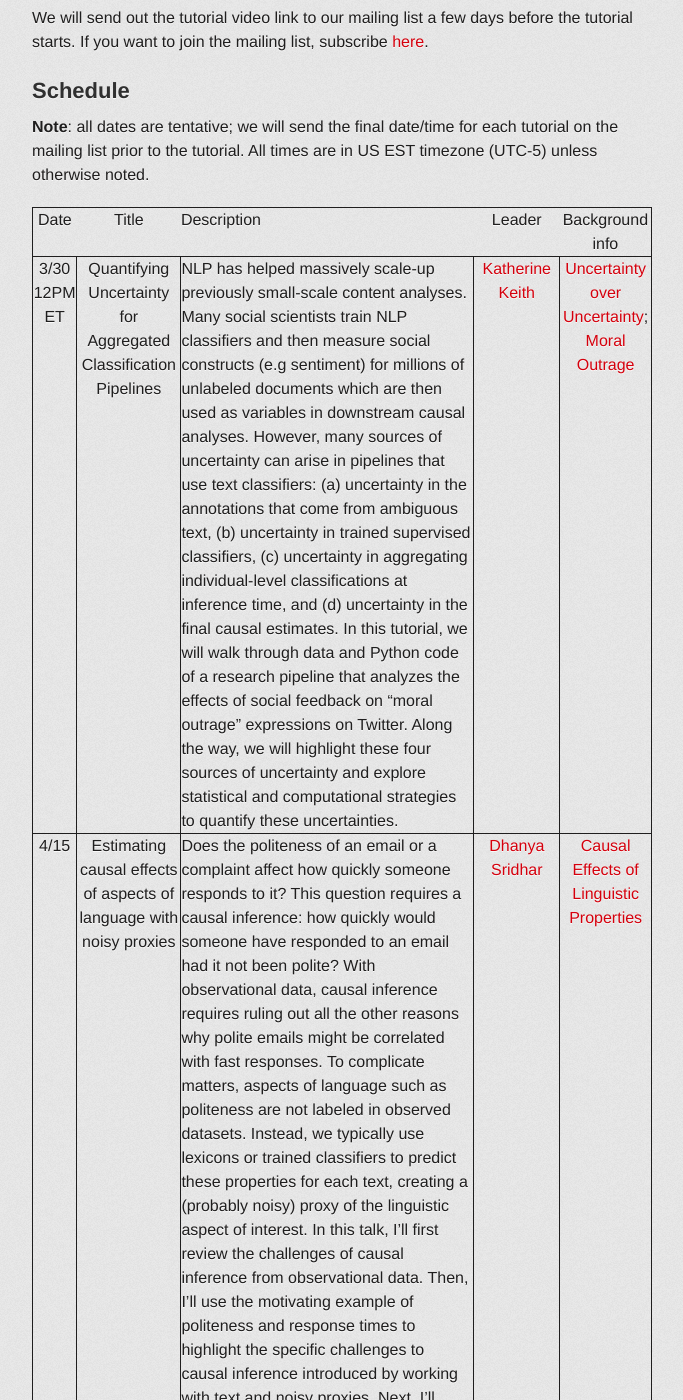
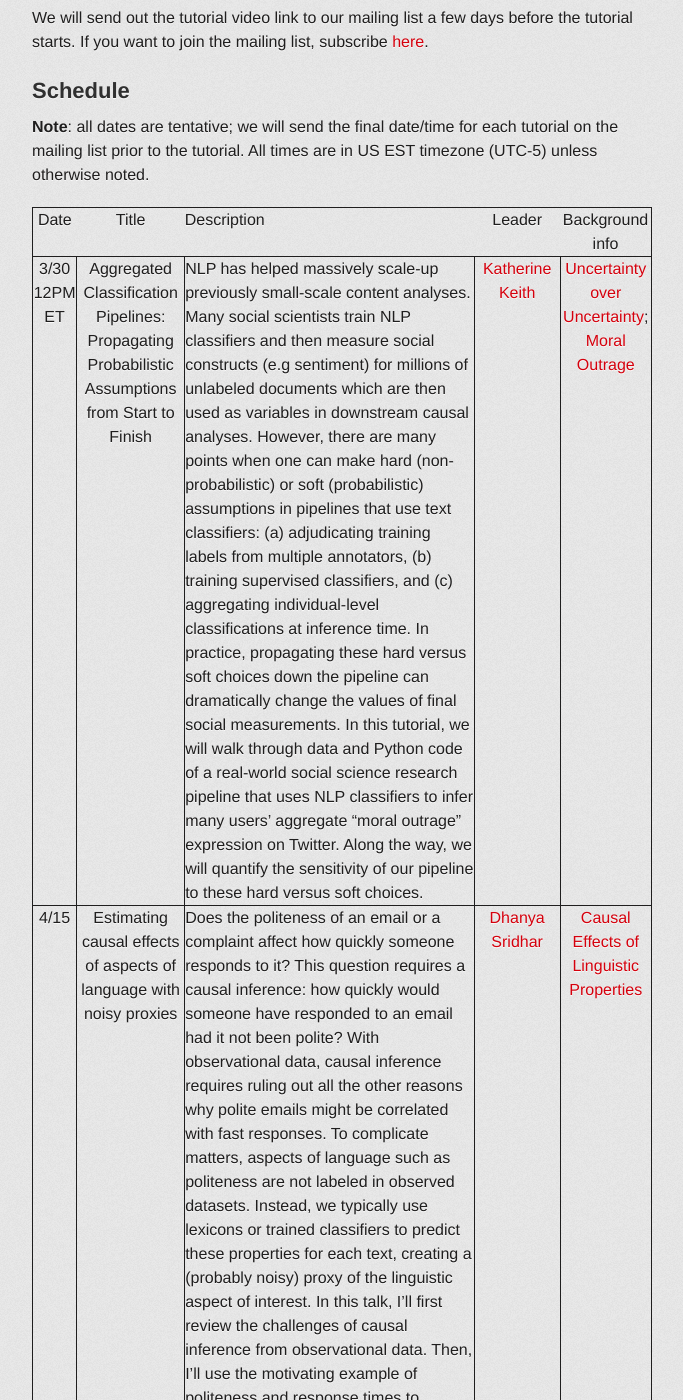
Before and after one commit to nlp-css-201-tutorials/nlp-css-201-tutorials, a Jekyll site: the page built from index.md, in a window 1280 px wide and 1400 px high, scrolled down 885 px. Shown: the whole window, without its empty margins (298-981 px from the left). Built offline with Jekyll 4.4.1, drawn with Linux system fonts in a browser that asks for light colours; some web fonts are replaced.

Commit message:
push katie abstract changes

```diff
--- a/index.md
+++ b/index.md
@@ -29,7 +29,7 @@ All times are in US EST timezone (UTC-5) unless otherwise noted.
 
 | Date | Title | Description | Leader | Background info |
 |---|---|:--|---|---|
-| 3/30 12PM ET | Quantifying Uncertainty for Aggregated Classification Pipelines | NLP has helped massively scale-up previously small-scale content analyses. Many social scientists train NLP classifiers and then measure social constructs (e.g sentiment) for millions of unlabeled documents which are then used as variables in downstream causal analyses. However, many sources of uncertainty can arise in pipelines that use text classifiers: (a) uncertainty in the annotations that come from ambiguous text, (b) uncertainty in trained supervised classifiers, (c) uncertainty in aggregating individual-level classifications at inference time, and (d) uncertainty in the final causal estimates. In this tutorial, we will walk through data and Python code of a research pipeline that analyzes the effects of social feedback on “moral outrage” expressions on Twitter. Along the way, we will highlight these four sources of uncertainty and explore statistical and computational strategies to quantify these uncertainties.| [Katherine Keith](kakeith.github.io) | [Uncertainty over Uncertainty](https://aclanthology.org/2020.nlpcss-1.13.pdf); [Moral Outrage](https://www.science.org/doi/pdf/10.1126/sciadv.abe5641) |
+| 3/30 12PM ET | Aggregated Classification Pipelines: Propagating Probabilistic Assumptions from Start to Finish | NLP has helped massively scale-up previously small-scale content analyses. Many social scientists train NLP classifiers and then measure social constructs (e.g sentiment) for millions of unlabeled documents which are then used as variables in downstream causal analyses. However, there are many points when one can make hard (non-probabilistic) or soft (probabilistic) assumptions in pipelines that use text classifiers: (a) adjudicating training labels from multiple annotators, (b) training supervised classifiers, and (c) aggregating individual-level classifications at inference time. In practice, propagating these hard versus soft choices down the pipeline can dramatically change the values of final social measurements.  In this tutorial, we will walk through data and Python code of a real-world social science research pipeline that uses NLP classifiers to infer many users’ aggregate “moral outrage” expression on Twitter. Along the way, we will quantify the sensitivity of our pipeline to these hard versus soft choices.  | [Katherine Keith](kakeith.github.io) | [Uncertainty over Uncertainty](https://aclanthology.org/2020.nlpcss-1.13.pdf); [Moral Outrage](https://www.science.org/doi/pdf/10.1126/sciadv.abe5641) |
 | 4/15 | Estimating causal effects of aspects of language with noisy proxies | Does the politeness of an email or a complaint affect how quickly someone responds to it? This question requires a causal inference: how quickly would someone have responded to an email had it not been polite? With observational data, causal inference requires ruling out all the other reasons why polite emails might be correlated with fast responses. To complicate matters, aspects of language such as politeness are not labeled in observed datasets. Instead, we typically use lexicons or trained classifiers to predict these properties for each text, creating a (probably noisy) proxy of the linguistic aspect of interest. In this talk, I'll first review the challenges of causal inference from observational data. Then, I'll use the motivating example of politeness and response times to highlight the specific challenges to causal inference introduced by working with text and noisy proxies. Next, I'll introduce recent results that establish assumptions and a methodology under which valid causal inference is possible. Finally, I'll demonstrate this methodology: we'll use semi-synthetic data and adapt a text representation method to recover causal effect estimates. | [Dhanya Sridhar](https://www.dsridhar.com/) | [Causal Effects of Linguistic Properties](https://aclanthology.org/2021.naacl-main.323.pdf) |
 | 4/25 | Processing Code-mixed Text  | Code-mixing, i.e., the mixing of two or more languages in a single utterance or conversation, is an extremely common phenomenon in multilingual societies. It is amply present in user-generated text, especially in social media. Therefore, CSS research that handles such text requires to process code-mixing; there are also interesting CSS and socio-linguistic questions around the phenomenon of code-mixing itself. In this tutorial, we will equip you with some basic tools and techniques for processing code-mixed text, starting with hands-on experiments with word-level language identification, all the way up to methods for building code-mixed text classifiers using massively multilingual language models. | [Monojit Choudhury](https://www.microsoft.com/en-us/research/people/monojitc/), [Sanad Rizvi](https://github.com/mohdsanadzakirizvi) | [MBERT](https://aclanthology.org/N19-1423.pdf) |
 | 5/9 | What word embeddings can (and can’t!) do for you | TBA | [Neha Kennard](https://nnkennard.github.io/) | N/A |
```
